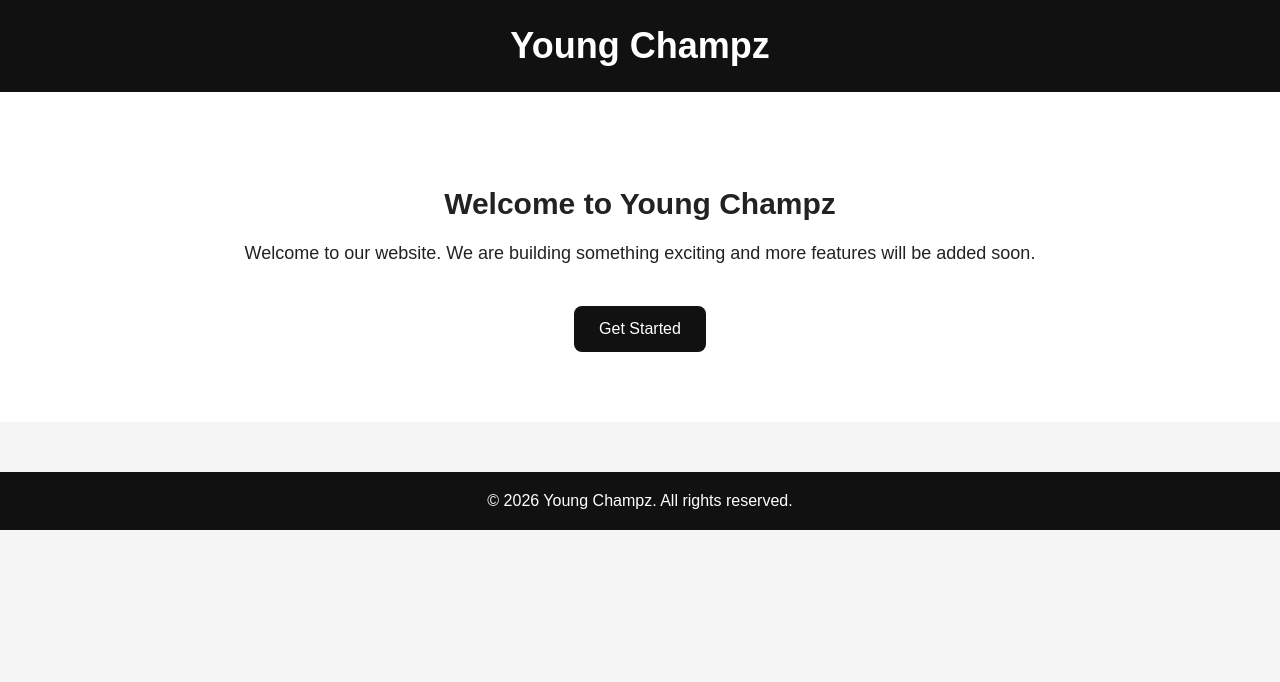
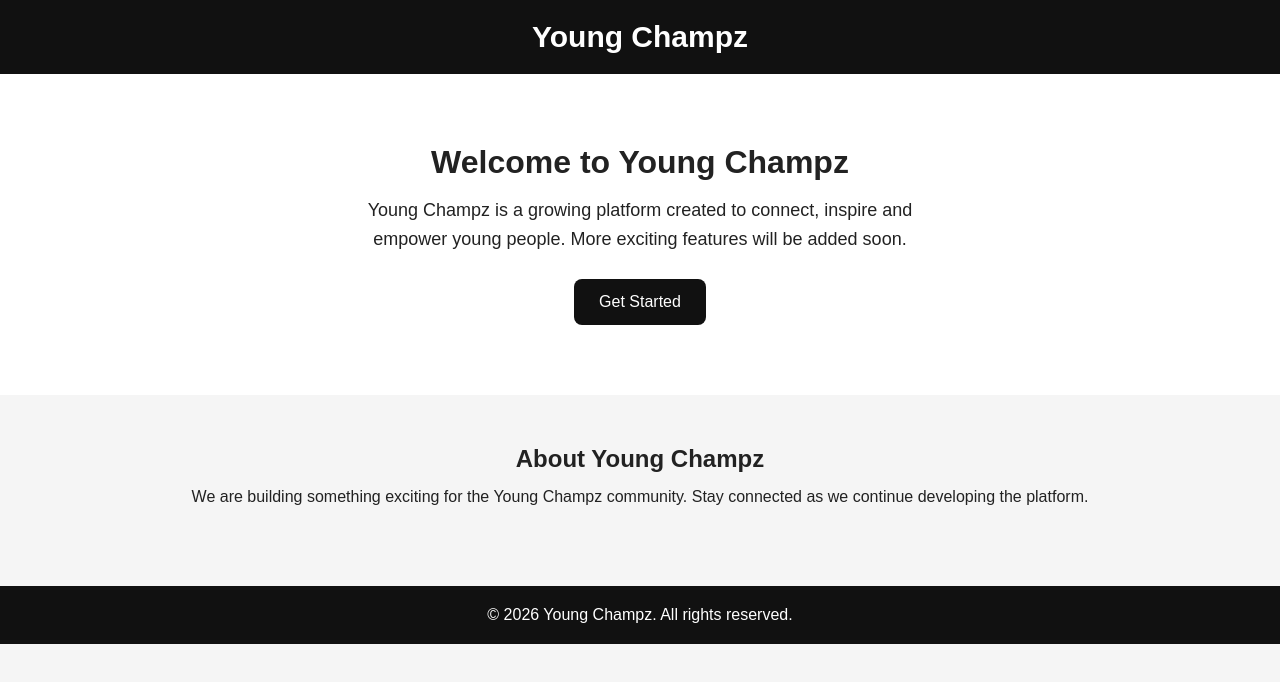
Before and after one commit to youngchampz50-max/young-champz-website, a plain HTML site: page index.html in a window 1280 px wide. Drawn offline with Linux system fonts and the light colour scheme.

Commit message:
Revise index.html layout and content
Updated styles and content for better presentation and clarity.

```diff
--- a/index.html
+++ b/index.html
@@ -4,9 +4,15 @@
   <meta charset="UTF-8">
   <meta name="viewport" content="width=device-width, initial-scale=1.0">
   <title>Young Champz</title>
+
   <style>
+    * {
+      box-sizing: border-box;
+      margin: 0;
+      padding: 0;
+    }
+
     body {
-      margin: 0;
       font-family: Arial, sans-serif;
       background: #f5f5f5;
       color: #222;
@@ -16,12 +22,11 @@
     header {
       background: #111;
       color: white;
-      padding: 25px 15px;
+      padding: 20px;
     }
 
-    h1 {
-      margin: 0;
-      font-size: 36px;
+    header h1 {
+      font-size: 30px;
     }
 
     .hero {
@@ -30,18 +35,20 @@
     }
 
     .hero h2 {
-      font-size: 30px;
+      font-size: 32px;
       margin-bottom: 15px;
     }
 
     .hero p {
       font-size: 18px;
       line-height: 1.6;
+      max-width: 600px;
+      margin: auto;
     }
 
     .button {
       display: inline-block;
-      margin-top: 20px;
+      margin-top: 25px;
       padding: 14px 25px;
       background: #111;
       color: white;
@@ -49,8 +56,16 @@
       border-radius: 8px;
     }
 
+    .about {
+      padding: 50px 20px;
+    }
+
+    .about h2 {
+      margin-bottom: 15px;
+    }
+
     footer {
-      margin-top: 50px;
+      margin-top: 30px;
       padding: 20px;
       background: #111;
       color: white;
@@ -66,12 +81,23 @@
 
   <section class="hero">
     <h2>Welcome to Young Champz</h2>
+
     <p>
-      Welcome to our website. We are building something exciting
-      and more features will be added soon.
+      Young Champz is a growing platform created to connect,
+      inspire and empower young people. More exciting features
+      will be added soon.
     </p>
 
-    <a class="button" href="#">Get Started</a>
+    <a class="button" href="#about">Get Started</a>
+  </section>
+
+  <section class="about" id="about">
+    <h2>About Young Champz</h2>
+
+    <p>
+      We are building something exciting for the Young Champz community.
+      Stay connected as we continue developing the platform.
+    </p>
   </section>
 
   <footer>
```
